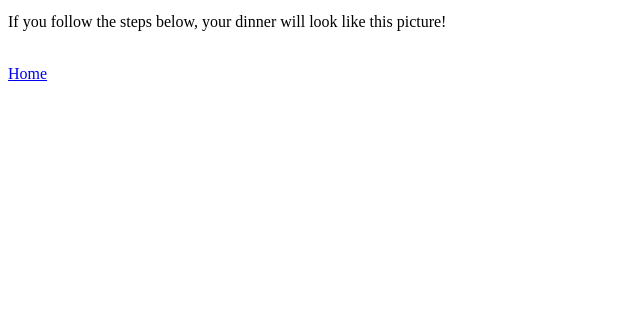
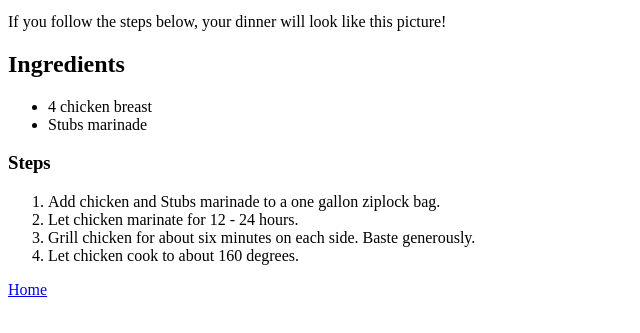
Before and after one commit to nasprodites/odin-recipes, a plain HTML site: page recipes/chicken.html in a window 1280 px wide. Shown: the part 101-434 px from the top of the page, without its empty margins (0-640 px from the left). Drawn offline with Linux system fonts and the light colour scheme.

Commit message:
I added the ingredients and steps to the webpage

```diff
--- a/recipes/chicken.html
+++ b/recipes/chicken.html
@@ -9,7 +9,18 @@
     <h1>Grilled Chicken Recipe</h1>
     <img src="../grilledChicken.jpg" alt="Delicious Grilled Chicken" style="width: 400px; height: 300px;">
     <p>If you follow the steps below, your dinner will look like this picture!</p>
-    <br>
+    <h2>Ingredients</h2>
+    <ul>
+        <li>4 chicken breast</li>
+        <li>Stubs marinade</li>
+    </ul>
+    <h3>Steps</h3>
+    <ol>
+        <li>Add chicken and Stubs marinade to a one gallon ziplock bag.</li>
+        <li>Let chicken marinate for 12 - 24 hours.</li>
+        <li>Grill chicken for about six minutes on each side. Baste generously.</li>
+        <li>Let chicken cook to about 160 degrees.</li>
+    </ol>
     <a href="../index.html">Home</a>
 </body>
 </html>
```
